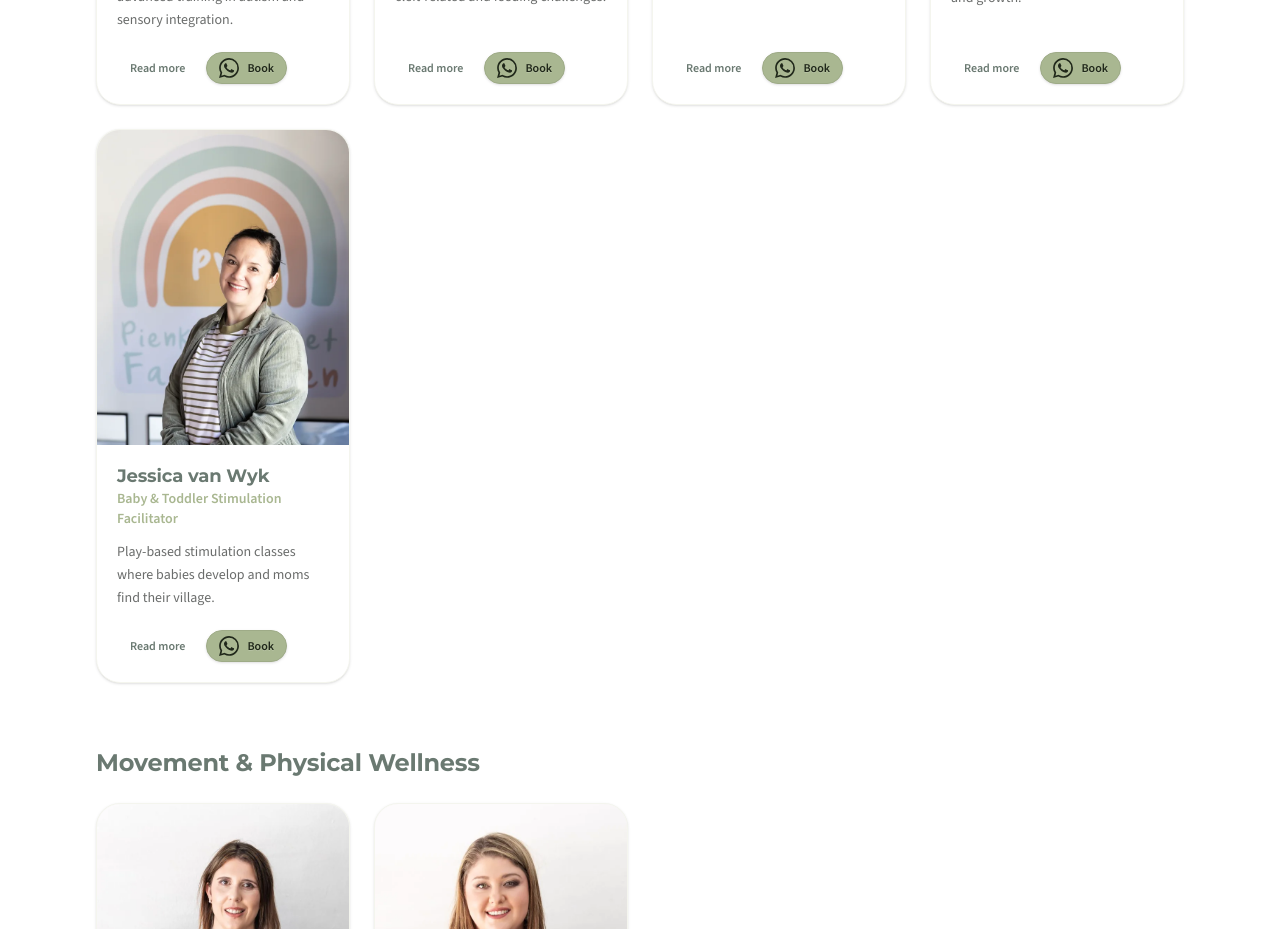
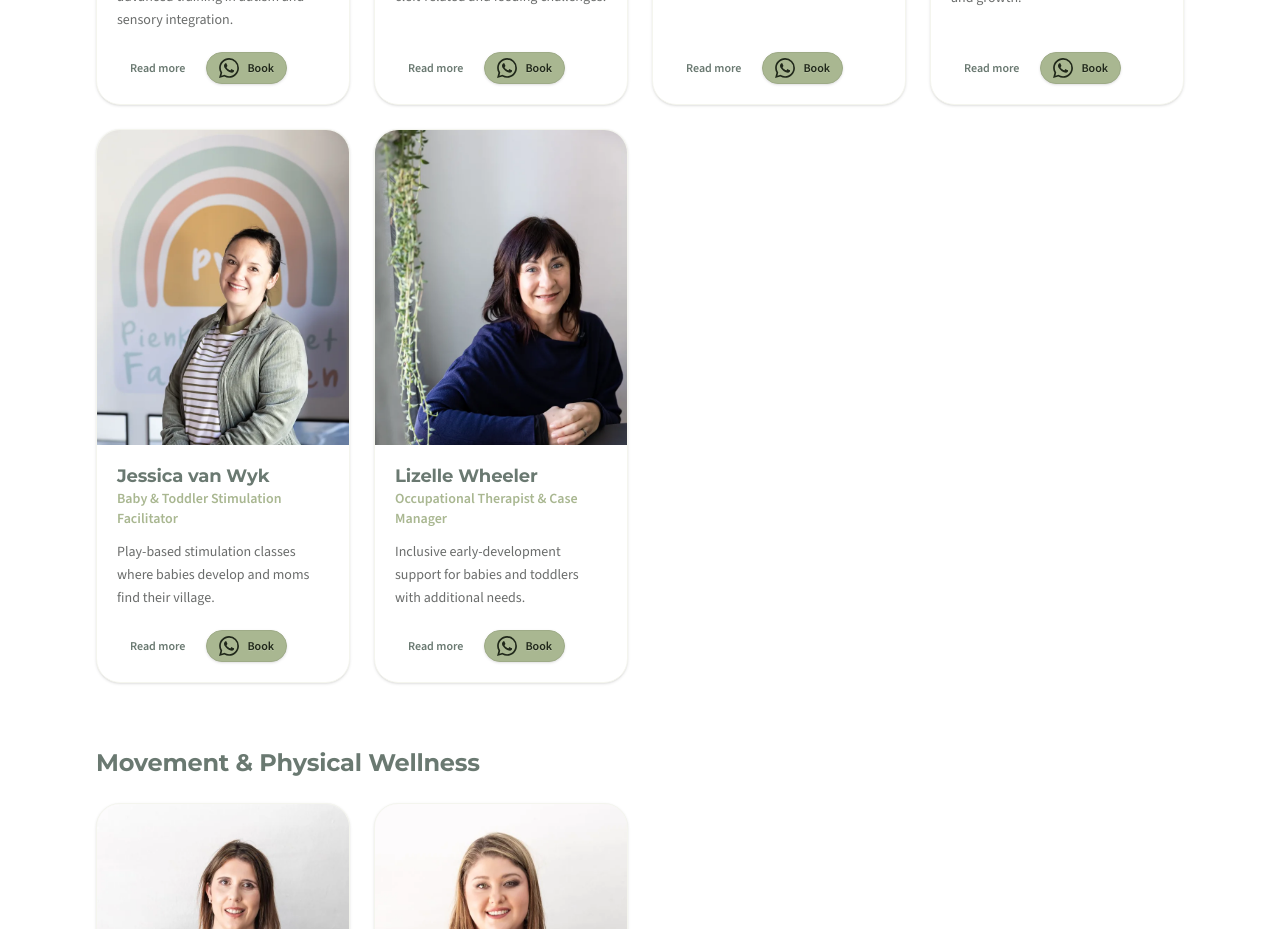
Before and after one commit to JacquesArlow/our-village, a Nuxt app: page /our-team in a window 1280 px wide. Shown: the part 2300-3229 px from the top of the page. Built offline with nearby package versions, Linux system fonts and the light colour scheme.

Commit message:
Add Lizelle Wheeler to Our Village team

```diff
--- a/data/services.ts
+++ b/data/services.ts
@@ -40,6 +40,7 @@ export const serviceCategories: ServiceCategory[] = [
     image: '/services/occupational-therapy.webp',
     services: [
       { name: 'Occupational Therapy', description: 'Early childhood development, sensory integration and play-based support for independence and school readiness.' },
+      { name: 'Little Learners', description: 'A supportive early-development group for babies and toddlers with additional needs, developmental differences or families awaiting assessment.' },
       { name: 'Speech Therapy', description: 'Communication therapy plus feeding support — breastfeeding, bottle feeding and early feeding transitions.' },
       { name: 'Educational Psychology', description: 'Psycho-educational assessments, parental guidance, play therapy / CBT, and school readiness & accommodations.' }
     ]
--- a/data/team.ts
+++ b/data/team.ts
@@ -156,6 +156,16 @@ export const team: TeamMember[] = [
     tagline: 'Play-based stimulation classes where babies develop and moms find their village.',
     bio: 'Jessica is the Pienkvoet-Pret facilitator for Faerie Glen, offering play-based stimulation and development classes for babies and toddlers. She holds a B.Ed degree and spent twelve years as a Foundation Phase teacher before becoming a mom to her son Daniël — the year she first fell in love with Pienkvoet-Pret as a parent herself. Her weekly 90-minute classes are grouped by age from three months to three years, weaving together sensory play, fine and gross motor activities, music and movement, rhymes and language development, baby massage and a love of reading. Just as importantly, Jessica creates a safe, unhurried space where moms can simply be themselves and find their own village of support.'
   },
+  {
+    slug: 'lizelle-wheeler',
+    name: 'Lizelle Wheeler',
+    role: 'Occupational Therapist & Case Manager',
+    category: 'Child Development & Learning',
+    photo: img('lizelle-wheeler'),
+    bookable: 'the Little Learners group with Lizelle Wheeler',
+    tagline: 'Inclusive early-development support for babies and toddlers with additional needs.',
+    bio: 'Lizelle is an Occupational Therapist and Case Manager who supports young children with developmental differences, delays and additional needs, while helping parents feel informed and less alone. Through Little Learners, she offers a calm, inclusive group space where children can participate at their own pace and families can connect with others who understand their journey.'
+  },
 
   // ─────────────────── Movement & Physical Wellness ───────────────────
   {
```
Also changed, not shown: public/team/lizelle-wheeler.webp (added).
